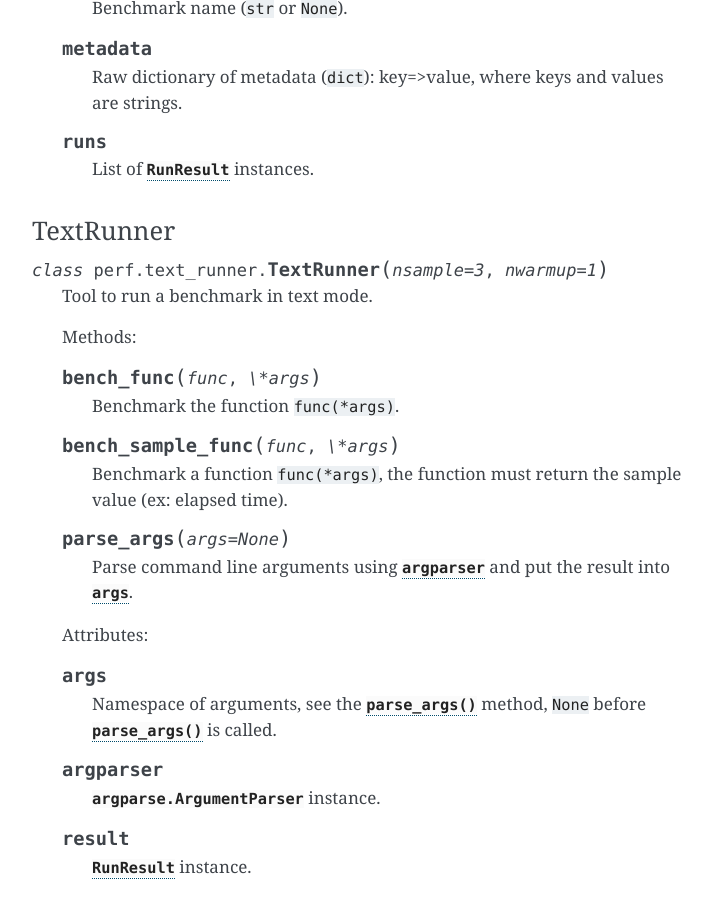
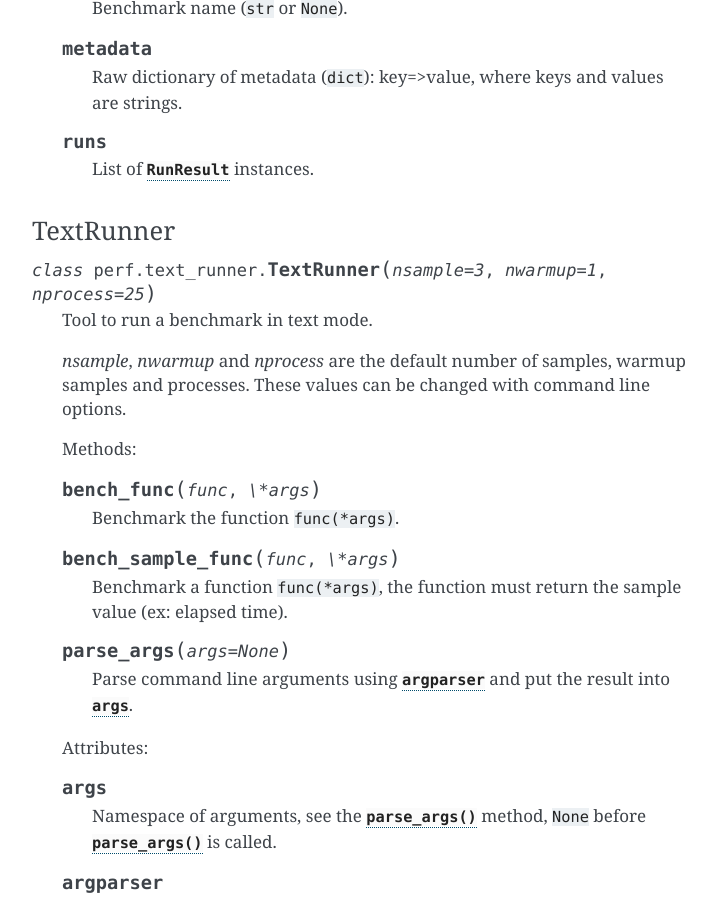
Before and after one commit to psf/pyperf, a Sphinx documentation site: the page built from doc/index.rst, in a window 1280 px wide and 900 px high, scrolled down 6875 px. Shown: the whole window, without its empty margins (388-1104 px from the left). Built offline with Sphinx 7.4.7, drawn with Linux system fonts in a browser that asks for light colours.

Commit message:
add back parameters to TextRunner

```diff
--- a/doc/index.rst
+++ b/doc/index.rst
@@ -361,9 +361,13 @@ Results
 TextRunner
 ----------
 
-.. class:: perf.text_runner.TextRunner(nsample=3, nwarmup=1)
+.. class:: perf.text_runner.TextRunner(nsample=3, nwarmup=1, nprocess=25)
 
    Tool to run a benchmark in text mode.
+
+   *nsample*, *nwarmup* and *nprocess* are the default number of samples,
+   warmup samples and processes. These values can be changed with command line
+   options.
 
    Methods:
 
```
Also changed, not shown: 1 other file.
